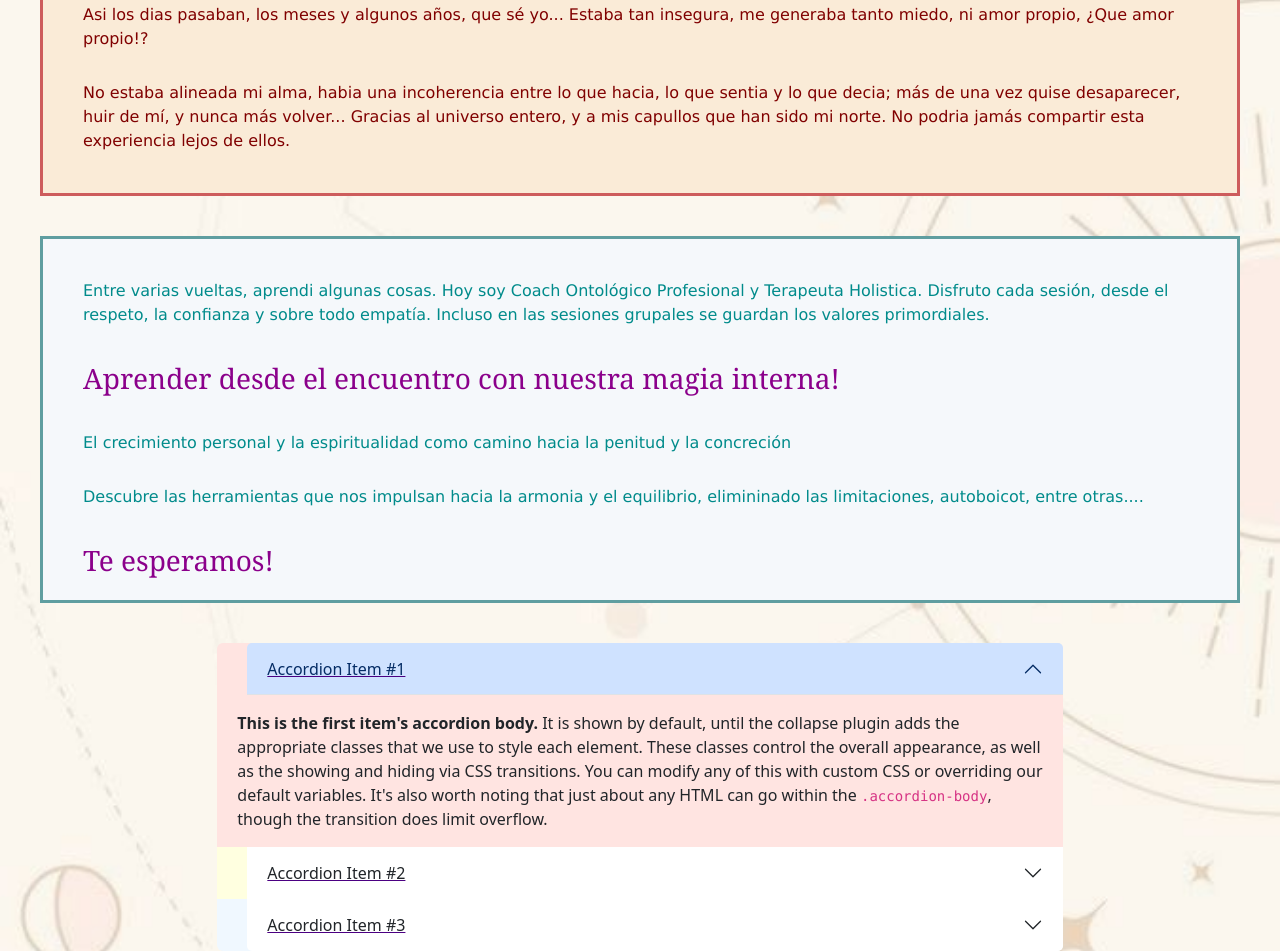
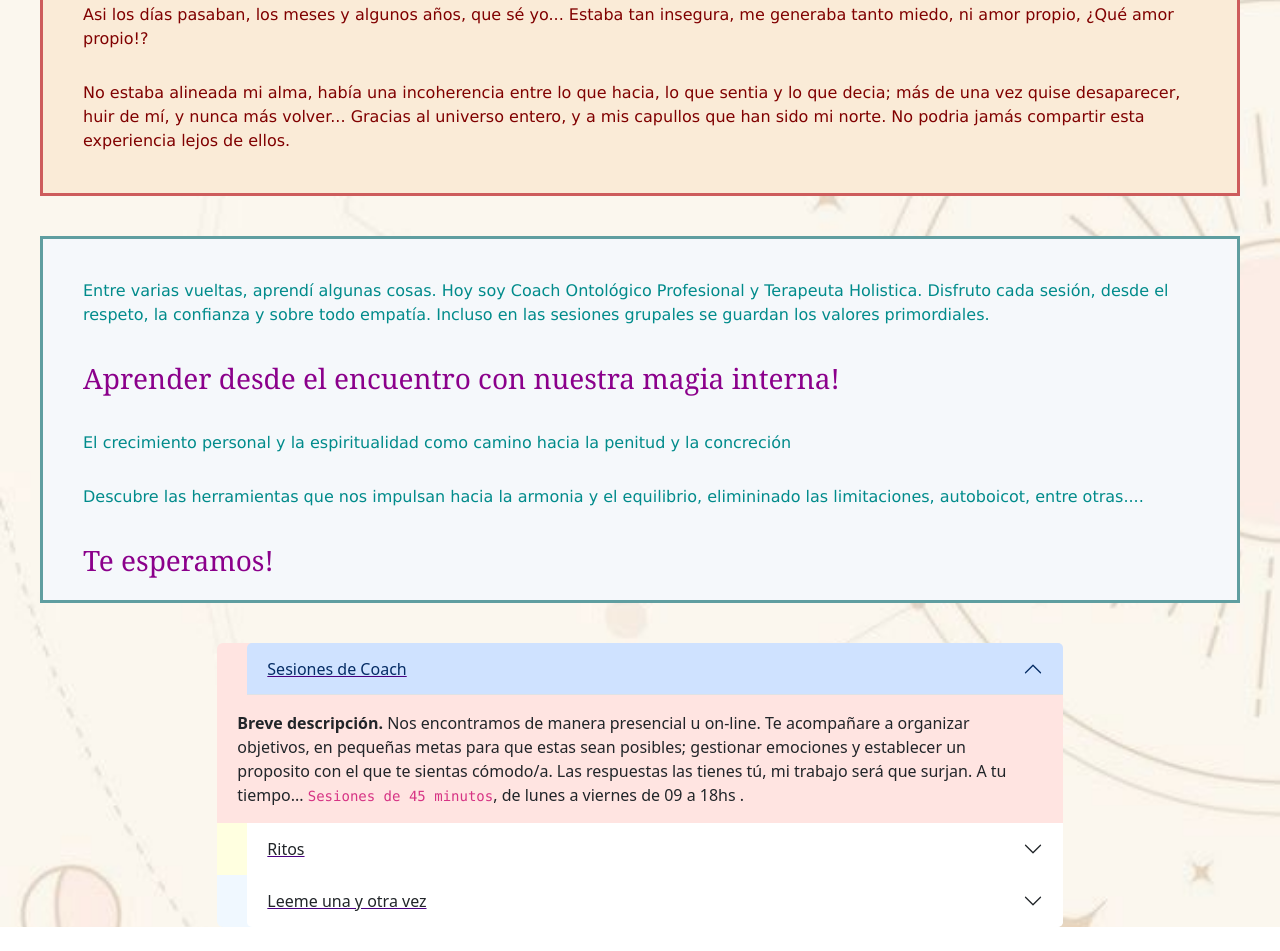
Before and after one commit to gisemarN/coaching, a plain HTML site: page pages.html/sobremi.html in a window 1280 px wide. Shown: the part 742-1693 px from the top of the page. After the commit the page ends 1669 px from the top, so only its background shows below. Drawn offline with nearby package versions, Linux system fonts and the light colour scheme.

Commit message:
acordeon

```diff
--- a/pages.html/sobremi.html
+++ b/pages.html/sobremi.html
@@ -37,19 +37,19 @@
          <main>
             <img src="" alt="">
              <div class="biograf">
-                <p>En mi viaje de redescubrimiento e transitado muchos altibajos, en alguna curva escribi una pequeña biografia "De capullo a Mariposa", donde al fina descubri mi transición de percibirme victima de mis decisiones involuntarias e impulsivas, a la transmutación incredula de un fenix rozagante.</p>
-                <p>Las terapias holisticas me han planteado los enfoque inimaginables que nos llevan hacia adentro, donde un universo entero nos enciende si se lo permitimos</p>
-               <p>Hubo alguna vez una mujer sin rumbo ni enfoque, que no supo que hacer cuando saturno dio su primer retorno, mi mundo literalmente se puso de cabeza y sin saber que hacer, salte.</p>
+                <p>En mi viaje de redescubrimiento e transitado muchos altibajos, en alguna curva escribi una pequeña biografia "De capullo a Mariposa", donde al final descubrí mi transición de percibirme víctima de mis decisiones involuntarias e impulsivas, a la transmutación incredula de un fenix rozagante.</p>
+                <p>Las terapias holísticas me han planteado los enfoque inimaginables que nos llevan hacia adentro, donde un universo entero nos enciende si se lo permitimos</p>
+                <p>Hubo alguna vez una mujer sin rumbo ni enfoque, que no supo que hacer cuando saturno dio su primer retorno, mi mundo literalmente se puso de cabeza y sin saber que hacer, salté.</p>
                 <p>Planee, caí, me levante y volvi a caer. Tenia que recuperarme y sostener a mis hijos. No fue facil, fue un hermoso desafio...</p>
                 <p>Hoy veo hacia atras y veo con cariño el camino recorrido, y con curiosidad el mañana que me espera. Desde la caverna donde me refugie tanto tiempo, lo único que queria era volar.</p>
                 <p>La bajeza de algunas creencias colaboraron con mis decisiones, "quien querria estar conmigo si me separo", "que voy a hacer para sostenerme", "como escapo de mis falencias", "quien soy para pensar en mí", "como se me ocurre transitar este camino con tres niños", "¿Y si aguanto otro poquito?", "Quizas mañana cambie algo..."</p>
-                <p>Asi los dias pasaban, los meses y algunos años, que sé yo... Estaba tan insegura, me generaba tanto miedo, ni amor propio, ¿Que amor propio!?</p>
-                <p>No estaba alineada mi alma, habia una incoherencia entre lo que hacia, lo que sentia y lo que decia; más de una vez quise desaparecer, huir de mí, y nunca más volver... Gracias al universo entero, y a mis capullos que han sido mi norte. No podria jamás compartir esta experiencia lejos de ellos.</p>
+                <p>Asi los días pasaban, los meses y algunos años, que sé yo... Estaba tan insegura, me generaba tanto miedo, ni amor propio, ¿Qué amor propio!?</p>
+                <p>No estaba alineada mi alma, había una incoherencia entre lo que hacia, lo que sentia y lo que decia; más de una vez quise desaparecer, huir de mí, y nunca más volver... Gracias al universo entero, y a mis capullos que han sido mi norte. No podria jamás compartir esta experiencia lejos de ellos.</p>
              </div>
          </main>
          <section>
             <div class="biografdos">
-                <p>Entre varias vueltas, aprendi algunas cosas. Hoy soy Coach Ontológico Profesional y Terapeuta Holistica. Disfruto cada sesión, desde el respeto, la confianza y sobre todo empatía. Incluso en las sesiones grupales se guardan los valores primordiales.</p>
+                <p>Entre varias vueltas, aprendí algunas cosas. Hoy soy Coach Ontológico Profesional y Terapeuta Holistica. Disfruto cada sesión, desde el respeto, la confianza y sobre todo empatía. Incluso en las sesiones grupales se guardan los valores primordiales.</p>
                 <h3>Aprender desde el encuentro con nuestra magia interna!</h3>
                 <P>El crecimiento personal y la espiritualidad como camino hacia la penitud y la concreción</P>
                 <p>Descubre las herramientas que nos impulsan hacia la armonia y el equilibrio, elimininado las limitaciones, autoboicot, entre otras....</p>
@@ -64,36 +64,37 @@
                         <div class="accordion-item acordeonmio">
                           <h2 class="accordion-header">
                             <button class="accordion-button" type="button" data-bs-toggle="collapse" data-bs-target="#collapseOne" aria-expanded="true" aria-controls="collapseOne">
-                              Accordion Item #1
+                              Sesiones de Coach
                             </button>
                           </h2>
                           <div id="collapseOne" class="accordion-collapse collapse show" data-bs-parent="#accordionExample">
                             <div class="accordion-body">
-                              <strong>This is the first item's accordion body.</strong> It is shown by default, until the collapse plugin adds the appropriate classes that we use to style each element. These classes control the overall appearance, as well as the showing and hiding via CSS transitions. You can modify any of this with custom CSS or overriding our default variables. It's also worth noting that just about any HTML can go within the <code>.accordion-body</code>, though the transition does limit overflow.
+                              <strong>Breve descripción.</strong> Nos encontramos de manera presencial u on-line. Te acompañare a organizar objetivos, en pequeñas metas para que estas sean posibles; gestionar emociones y establecer un proposito con el que te sientas cómodo/a. Las respuestas las tienes tú, mi trabajo será que surjan. A tu tiempo...
+                              <code>Sesiones de 45 minutos</code>, de lunes a viernes de 09 a 18hs .
                             </div>
                           </div>
                         </div>
                         <div class="accordion-item acordeonmio1">
                           <h2 class="accordion-header">
                             <button class="accordion-button collapsed" type="button" data-bs-toggle="collapse" data-bs-target="#collapseTwo" aria-expanded="false" aria-controls="collapseTwo">
-                              Accordion Item #2
+                              Ritos
                             </button>
                           </h2>
                           <div id="collapseTwo" class="accordion-collapse collapse" data-bs-parent="#accordionExample">
                             <div class="accordion-body">
-                              <strong>This is the second item's accordion body.</strong> It is hidden by default, until the collapse plugin adds the appropriate classes that we use to style each element. These classes control the overall appearance, as well as the showing and hiding via CSS transitions. You can modify any of this with custom CSS or overriding our default variables. It's also worth noting that just about any HTML can go within the <code>.accordion-body</code>, though the transition does limit overflow.
+                              <strong>Tanto el Ruito del Utero, como el Rito Corazón pueden realizarse de manera individual o grupal, eso lo dejo a criterio de la resonancia individual.</strong> Dado que eso es muy personal; como mas "resuene", la idea es sentirse a gusto considerando que es una terapia y a veces podemos encontrarnos con temas que ni teniamos en cuenta <code>Una o dos veces al mes realizamos los encuentros, se iran publicando en las paginas de facebook o Instagram.</code>, quedamos a disposición por cualquier consulta.
                             </div>
                           </div>
                         </div>
                         <div class="accordion-item acordeonmio2">
                           <h2 class="accordion-header">
                             <button class="accordion-button collapsed" type="button" data-bs-toggle="collapse" data-bs-target="#collapseThree" aria-expanded="false" aria-controls="collapseThree">
-                              Accordion Item #3
+                              Leeme una y otra vez
                             </button>
                           </h2>
                           <div id="collapseThree" class="accordion-collapse collapse" data-bs-parent="#accordionExample">
                             <div class="accordion-body">
-                              <strong>This is the third item's accordion body.</strong> It is hidden by default, until the collapse plugin adds the appropriate classes that we use to style each element. These classes control the overall appearance, as well as the showing and hiding via CSS transitions. You can modify any of this with custom CSS or overriding our default variables. It's also worth noting that just about any HTML can go within the <code>.accordion-body</code>, though the transition does limit overflow.
+                              <strong>¿Qué te gustaría escuchar hoy?</strong> Necesito escuchar que todo estará bien, que no importa lo que pase, siempre habrá una salida. Que no estoy sola en este mundo, que hay gente que me quiere, que tengo una razón para vivir. Necesito escuchar que soy capaz de lograr mis sueños; que soy única, especial e irrepetible. Necesito escuchar que soy digna de amor y respeto, que tengo valor, que soy importante y que merezco ser feliz...  <code>Repetilo en voz alta, mirandote al espejo</code>, porque cuando lo escuches de vos, y lo creas. No necesitaras que nadie te convenza.
                             </div>
                           </div>
                         </div>
```
